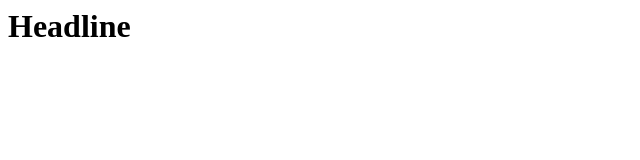
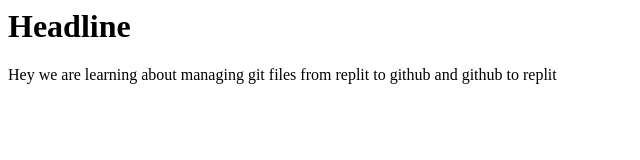
Before and after one commit to tukkusp/finalprojectgroup, a plain HTML site: page index.html in a window 1280 px wide. Shown: the whole page, without its empty margins (0-640 px from the left). Drawn offline with Linux system fonts and the light colour scheme.

Commit message:
I added p tag

```diff
--- a/index.html
+++ b/index.html
@@ -1,8 +1,12 @@
 <html>
-  <head>
 
-  </head>
-  <body>
-    <h1>Headline</h1>
-  </body>
+<head>
+
+</head>
+
+<body>
+  <h1>Headline</h1>
+  <p>Hey we are learning about managing git files from replit to github and github to replit</p>
+</body>
+
 </html>
```
